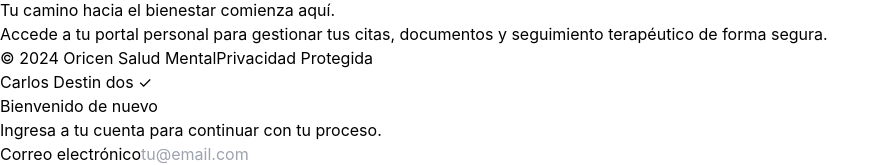
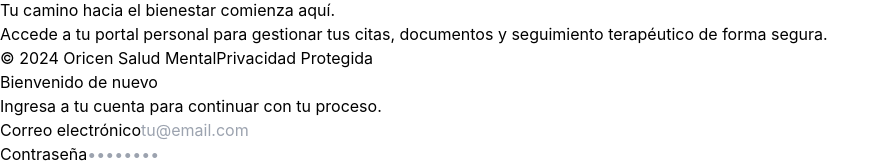
Before and after one commit to cmiretf/oricen-webapp, a Vue app: page /portal/login in a window 1280 px wide. Shown: the part 174-339 px from the top of the page, without its empty margins (0-890 px from the left). Built offline with nearby package versions, Linux system fonts and the light colour scheme; no server answers.

Commit message:
Remove test marker text from login page

```diff
--- a/src/portal/pages/PortalLogin.vue
+++ b/src/portal/pages/PortalLogin.vue
@@ -41,7 +41,6 @@
     >
       <div class="max-w-md w-full">
         <div class="bg-white rounded-lg shadow-lg p-8">
-          <p class="text-2xl text-yellow-400 font-bold mb-4">Carlos Destin dos ✓</p>
           <h2 class="text-3xl font-bold text-gray-900 mb-2">
             Bienvenido de nuevo
           </h2>
```
